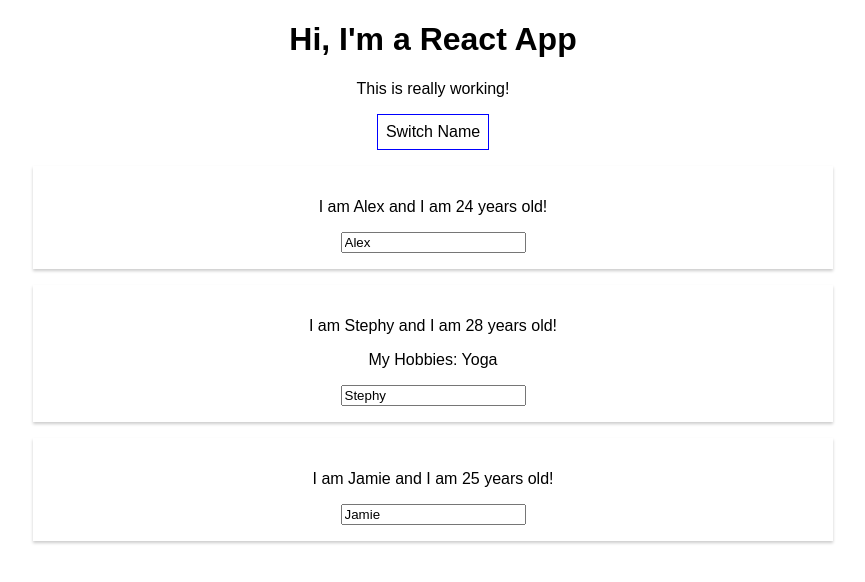
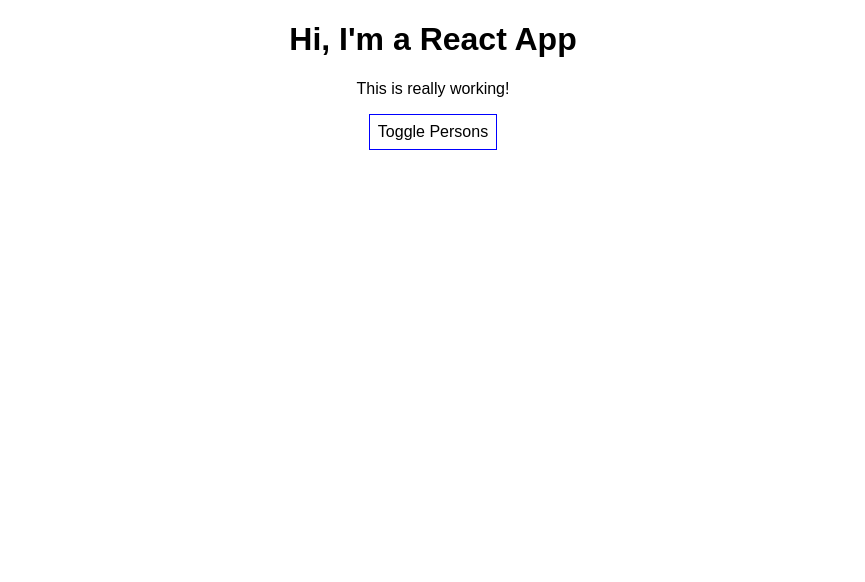
Before and after one commit to alexandra257/react-complete-guide, a React (Create React App) app: page / in a window 1280 px wide. Shown: the top 582 px of the page, without its empty margins (207-1072 px from the left). Built offline with nearby package versions, Linux system fonts and the light colour scheme.

Commit message:
rendering Persons conditionally

```diff
--- a/src/App.js
+++ b/src/App.js
@@ -8,7 +8,8 @@ class App extends Component {
       { name: 'Alex', age: 24 },
       { name: 'Stephy', age: 28 },
       { name: 'Jamie', age: 25 },
-    ]
+    ],
+    showPersons: false
   }
 
   switchNameHandler = (newName) => {
@@ -32,6 +33,12 @@ class App extends Component {
     })
   }
 
+  togglePersonsHandler = () => {
+    const doesShow = this.state.showPersons;  //storing the current state of showPersons in doesShow
+    this.setState({ showPersons: !doesShow })  //setting state of showPersons to what doesShow is not
+  }
+
+
   //note that the button event handler syntax is inefficient but may be uesful where the bind method isn't so appropriate
   render() {
 
@@ -50,14 +57,16 @@ class App extends Component {
 
         <button
           style={style}
-          onClick={() => this.switchNameHandler('Alexandra!!')}>
-          Switch Name
+          onClick={this.togglePersonsHandler}>
+          Toggle Persons
           </button>
+        {
+          this.state.showPersons ?     //first half of ternary expression, is a boolean value so automatically assigns to true
 
+            <div>
               <Person
                 name={this.state.persons[0].name}
-          age={this.state.persons[0].age}
-        />
+                age={this.state.persons[0].age} />
 
               <Person name={this.state.persons[1].name}
                 age={this.state.persons[1].age}
@@ -65,9 +74,10 @@ class App extends Component {
                 changed={this.nameChangedHandler}> My Hobbies: Yoga </Person>
 
               <Person name={this.state.persons[2].name}
-          age={this.state.persons[2].age}
-        />
+                age={this.state.persons[2].age} />
 
+            </div> : null     //second half of the ternary expression, is a boolean value so automatically assigns to false
+        }
       </div>
     );
   }
```
Lines whose indentation alone changed are shown as unchanged.
